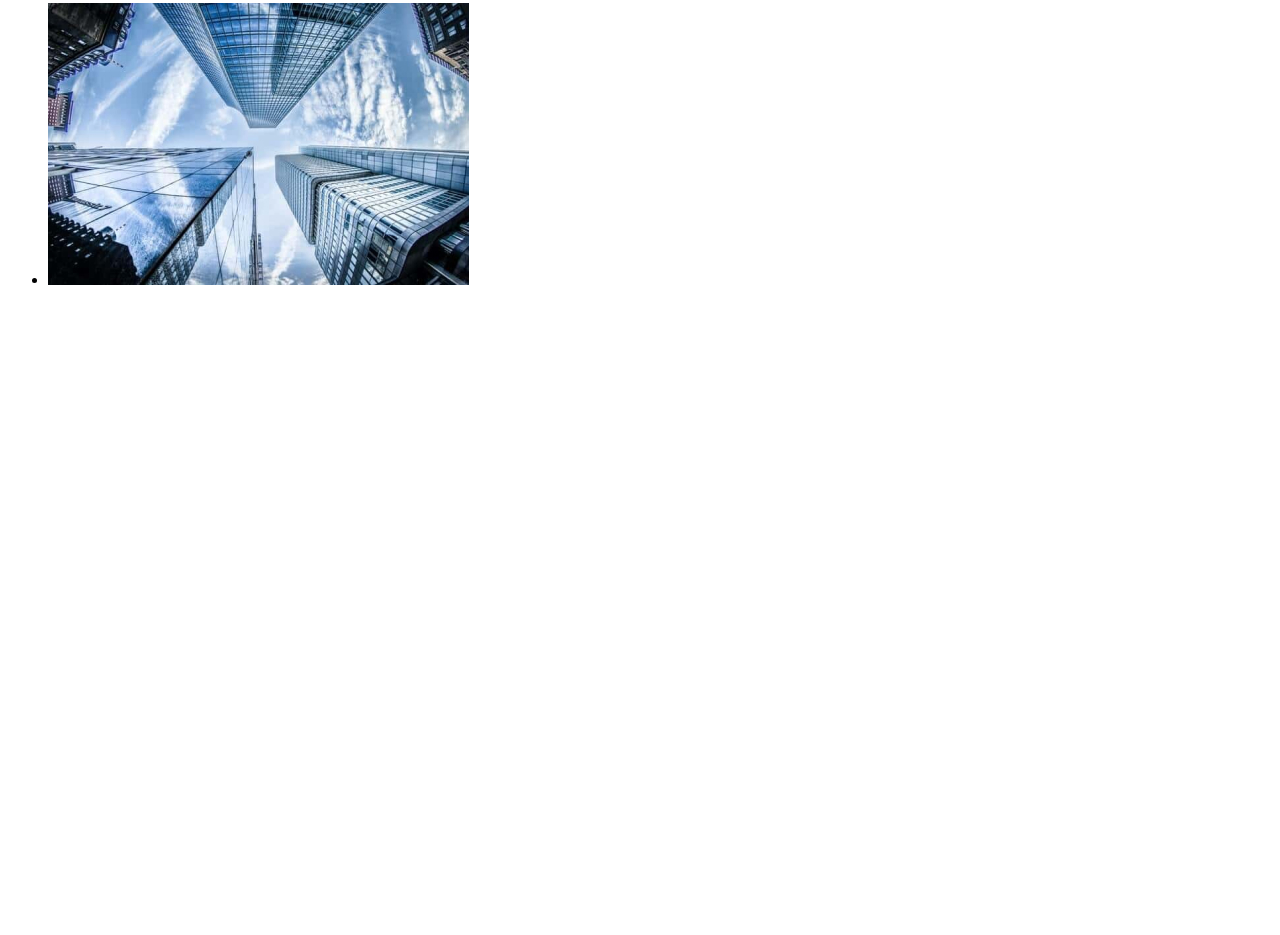
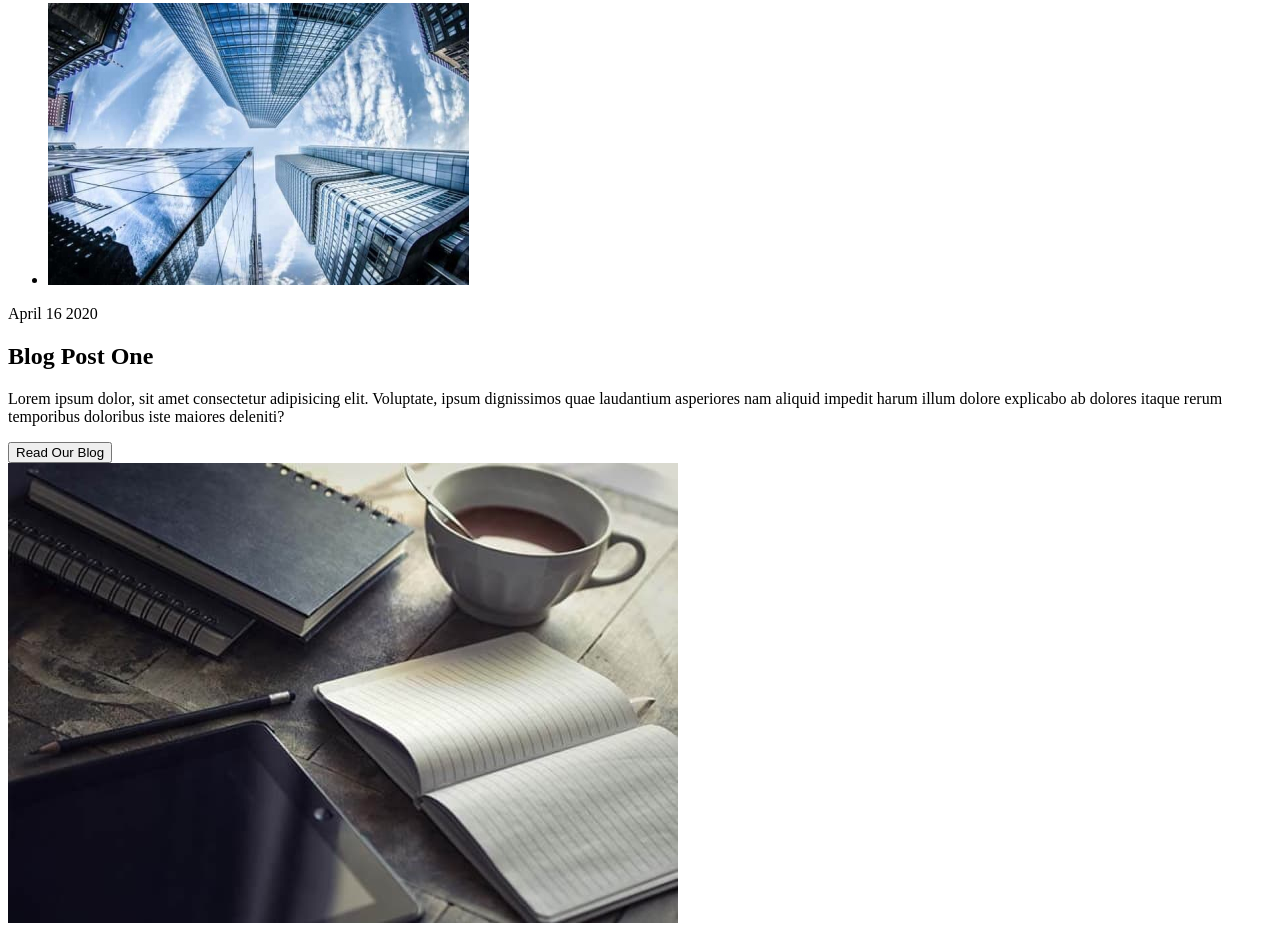
Before and after one commit to kashirin-olexsandr/blended-97-9-10, a plain HTML site: page index.html in a window 1280 px wide. Shown: the part 2453-3388 px from the top of the page. Before the commit the page ends 2758 px from the top, so only its background shows below. Drawn offline with Linux system fonts and the light colour scheme.

Commit message:
add section "blog"

```diff
--- a/index.html
+++ b/index.html
@@ -61,6 +61,16 @@
           <li><img src="./images/case-6.jpg" alt="Skyscreapers" width="421"/></li>
         </ul>
       </section>
+      <!--Section blog-->
+      <section>
+        <div>
+          <p>April 16 2020</p>
+          <h2>Blog Post One</h2>
+          <p>Lorem ipsum dolor, sit amet consectetur adipisicing elit. Voluptate, ipsum dignissimos quae laudantium asperiores nam aliquid impedit harum illum dolore explicabo ab dolores itaque rerum temporibus doloribus iste maiores deleniti?</p>
+          <button type="button">Read Our Blog</button>
+        </div>
+        <img src="./images/blogpostone.jpg" alt="desktop" width="670">
+      </section>
     </main>
     <footer></footer>
   </body>
```
Also changed, not shown: images/blogpostone.jpg (added).
